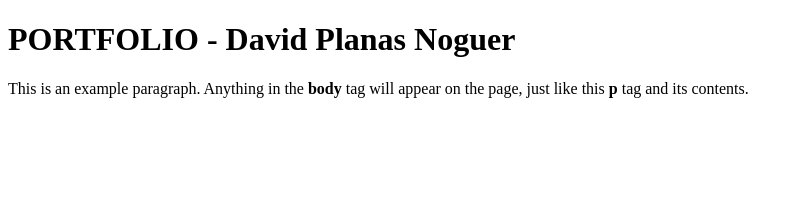
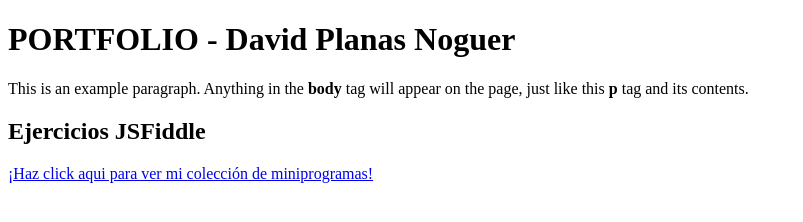
Before and after one commit to davidplanasCEP/davidplanasCEP.github.io, a plain HTML site: page portfolio/index.html in a window 1280 px wide. Shown: the whole page, without its empty margins (0-803 px from the left). Drawn offline with Linux system fonts and the light colour scheme.

Commit message:
Update index.html
Miniprogramas jsfiddle añadidos

```diff
--- a/portfolio/index.html
+++ b/portfolio/index.html
@@ -6,5 +6,7 @@
   <body>
     <h1>PORTFOLIO - David Planas Noguer</h1>
     <p>This is an example paragraph. Anything in the <strong>body</strong> tag will appear on the page, just like this <strong>p</strong> tag and its contents.</p>
+    <h2>Ejercicios JSFiddle</h1>
+    <a href="https://jsfiddle.net/user/davidplanasCEP/fiddles/">¡Haz click aqui para ver mi colección de miniprogramas!</a>
   </body>
 </html>
```
